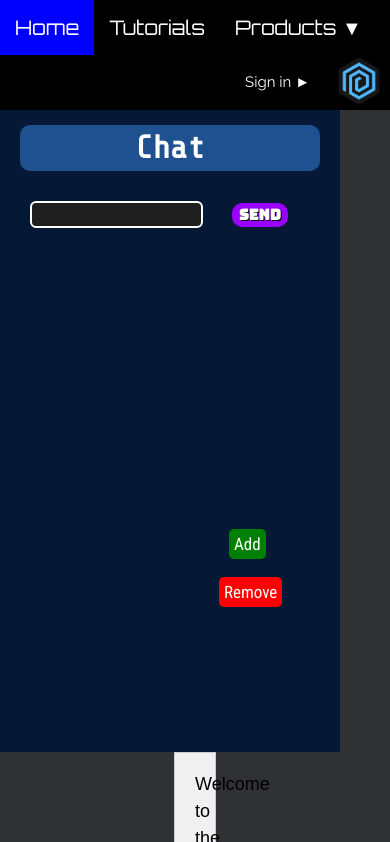
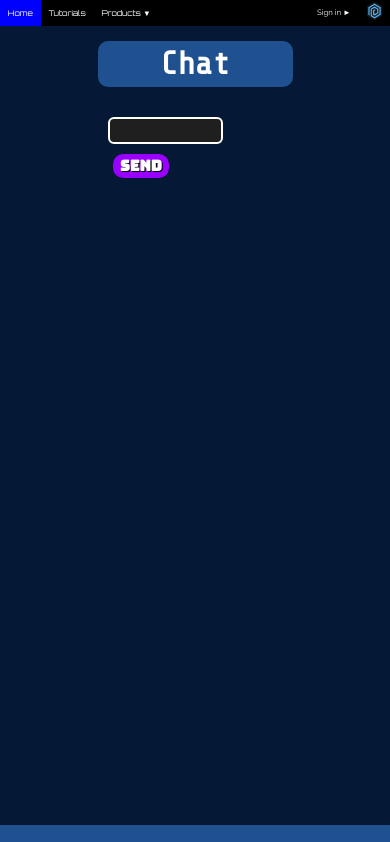
Before and after one commit to Shbc314159/evogenesis, a website: page index.html in a window 390 px wide. Shown: the top 842 px of the page. Drawn offline with nearby package versions, Linux system fonts and the light colour scheme; no server answers; a web font is replaced by a local one.

Commit message:
made home page + navbar responsive

```diff
--- a/index-chat.css
+++ b/index-chat.css
@@ -1,7 +1,9 @@
 @media only screen and (orientation: portrait) {
     #chat {
-        grid-row: 1/3;
-        grid-column: 1/1;
+        grid-area: chat;
+        width: 50% !important;
+        padding: 20px 25% !important;
+        min-height: 90vh !important;
     }
 }
 
--- a/index-landing.css
+++ b/index-landing.css
@@ -2,8 +2,9 @@
 
 @media only screen and (orientation: portrait) {
     #main  {
-        grid-row: 3/3;
-        grid-column: 1/1;
+        grid-area: main;
+        margin: 0 !important;
+        width: calc(100% - 42px) !important;
     }
 }
 
@@ -39,7 +40,7 @@
 #contact-info h1 {
     font-size: 24px;
     margin-bottom: 10px;
-    text-decoration: underline
+    text-decoration: underline;
 }
 
 #contact-info p {
--- a/index-main.css
+++ b/index-main.css
@@ -30,7 +30,10 @@
 @media only screen and (orientation: portrait) {
     .container {
         display: grid;
-        grid-template-columns: 1fr;
-        grid-template-rows: 1fr 1fr 30fr;
+        grid-template-rows: auto auto auto;
+        grid-template-areas:
+            "chat"
+            "todolist"
+            "main";
     }
 }
--- a/index-todolist.css
+++ b/index-todolist.css
@@ -1,7 +1,9 @@
 @media only screen and (orientation: portrait) {
     #todo-list {
-        grid-row: 2/3;
-        grid-column: 1/1;
+        grid-area: todolist;
+        width: calc(100% - 40px) !important;
+        text-align: center;
+        min-height: 90vh !important;
     }
 }
 
--- a/index.html
+++ b/index.html
@@ -75,7 +75,7 @@
         <h5 id="current-username" class="navbar-elements"></h5>
         <p id="sign-in-pointer" class="navbar-elements">Sign in ►</p>
         <button id="taskbarimagebutton">
-          <img src="Media/Icon.ico" alt="Icon" id="taskbarimage" height="50" />
+          <img src="Media/Icon.ico" alt="Icon" id="taskbarimage" />
         </button>
       </div>
     </div>
--- a/navbar.css
+++ b/navbar.css
@@ -1,5 +1,6 @@
 @import url('https://fonts.googleapis.com/css?family=Orbitron');
 @import url('https://fonts.googleapis.com/css?family=Raleway');
+
 
 #navbar {
     overflow: hidden;
@@ -9,6 +10,7 @@
     top: 0;
     position: sticky;
     z-index: 500;
+    font-size: clamp(1vw, 2vw, 20px);
 }
 
 #current-page-navbar {
@@ -16,11 +18,11 @@
 }
 
 #dropbtn-current-page {
-    font-size: 20px;
+    font-size: inherit;
     border: none;
     outline: none;
     color: white;
-    padding: 15px;
+    padding: clamp(1vw, 2vw, 15px);
     background-color: black;
     font-weight: 500;
     font-family: 'Orbitron';
@@ -30,9 +32,9 @@
 
 .navbar-elements {
     float: left;
-    font-size: 20px;
+    font-size: inherit;
     color: white;
-    padding: 15px;
+    padding: clamp(1vw, 2vw, 15px);
     text-decoration: none;
     font-weight: 500;
     font-family: 'Orbitron';
@@ -44,11 +46,11 @@
 }
 
 #dropdown #dropbtn {
-    font-size: 20px;
+    font-size: inherit;
     border: none;
     outline: none;
     color: white;
-    padding: 15px;
+    padding: clamp(1vw, 2vw, 15px);
     background-color: black;
     font-weight: 500;
     font-family: 'Orbitron';
@@ -84,6 +86,7 @@
 }
 
 #current-username {
+    font-size: inherit;
     color: white;
     text-transform: uppercase;
     margin: 0;
@@ -97,8 +100,8 @@
     color: white;
     background-color: black;
     margin: 0;
-    padding: 18px;
-    font-size: 15px;
+    padding: clamp(1vw, 2vw, 15px);
+    font-size: inherit;
     font-family: 'Raleway';
 }
 
@@ -116,6 +119,8 @@
 
 #taskbarimage {
     background-color: black;
+    height: clamp(1vw, 5vw, 50px);
+    width: clamp(1vw, 5vw, 50px);
 }
 
 #taskbarimagebutton:hover {
```
Also changed, not shown: simulation.html (+1 -1 lines), tutorials.html (+1 -1 lines).
